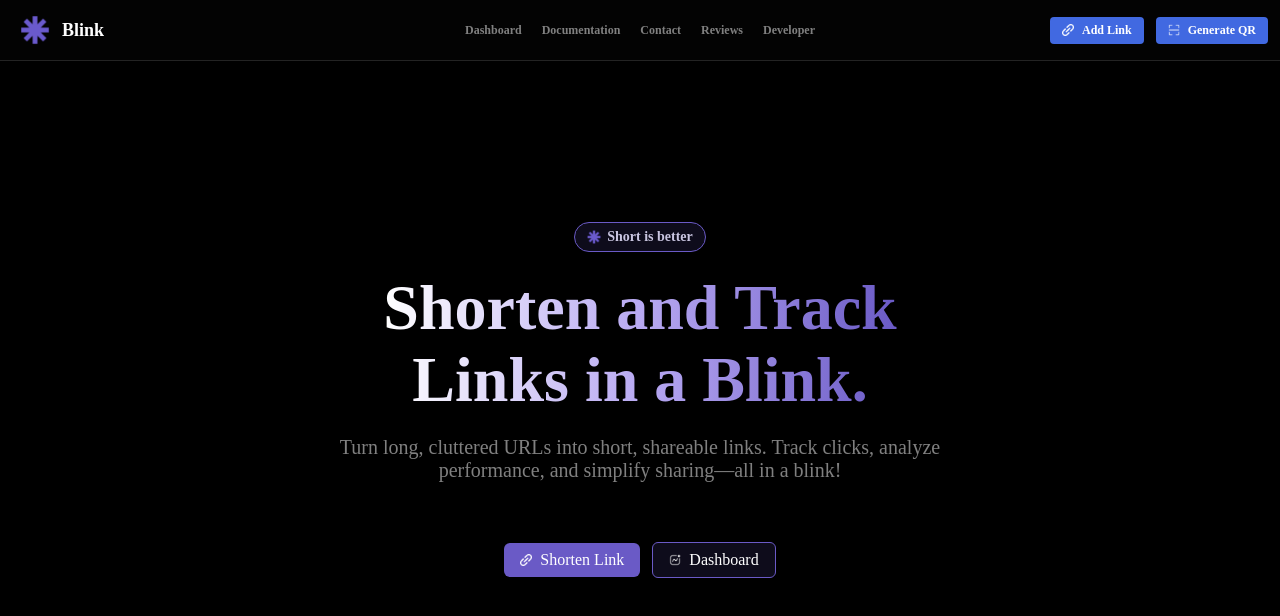
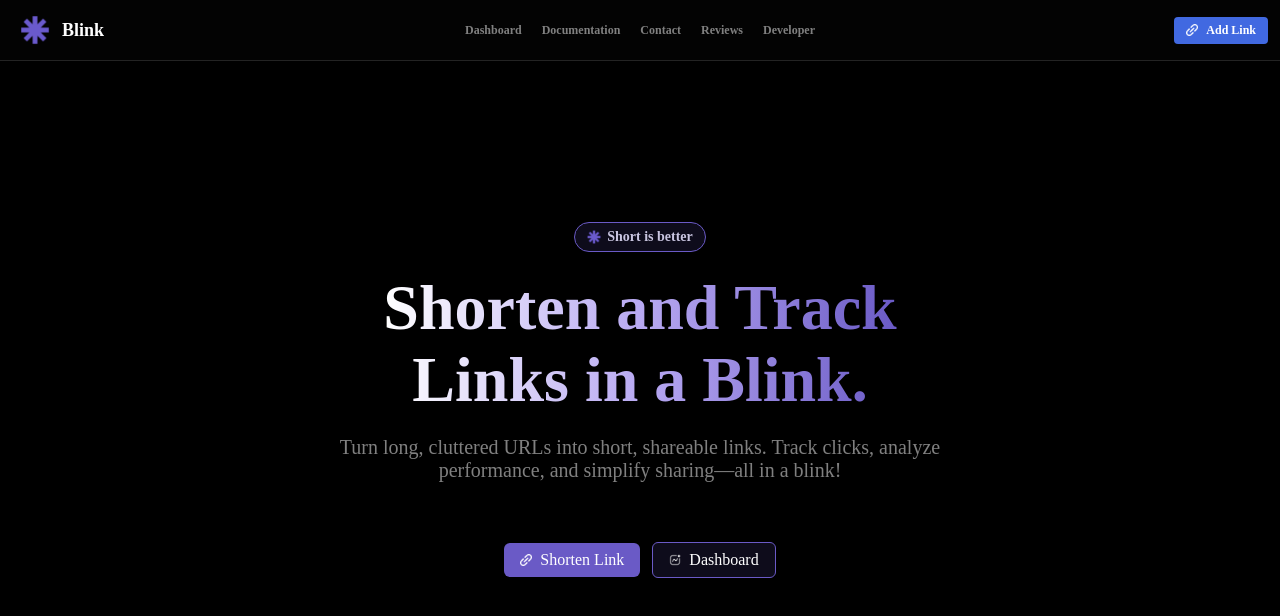
Before and after one commit to Abhishekkjainn/blink, a React (Vite) app: page / in a window 1280 px wide. Shown: the top 616 px of the page. Built offline with nearby package versions, Linux system fonts and the light colour scheme; a web font is replaced by a local one.

Commit message:
Added QR Code Generation and Display using a Modal

```diff
--- a/src/components/header.jsx
+++ b/src/components/header.jsx
@@ -23,10 +23,10 @@
         <Link to={'/shorten-link'} className="addbutton">
           <img src="./add.png" alt="add icon" className="addicon" /> Add Link
         </Link>
-        <div className="addbutton">
+        {/* <div className="addbutton">
           <img src="./scanner.png" alt="add icon" className="addicon" />{' '}
           Generate QR
-        </div>
+        </div> */}
       </div>
     </div>
   );
```
